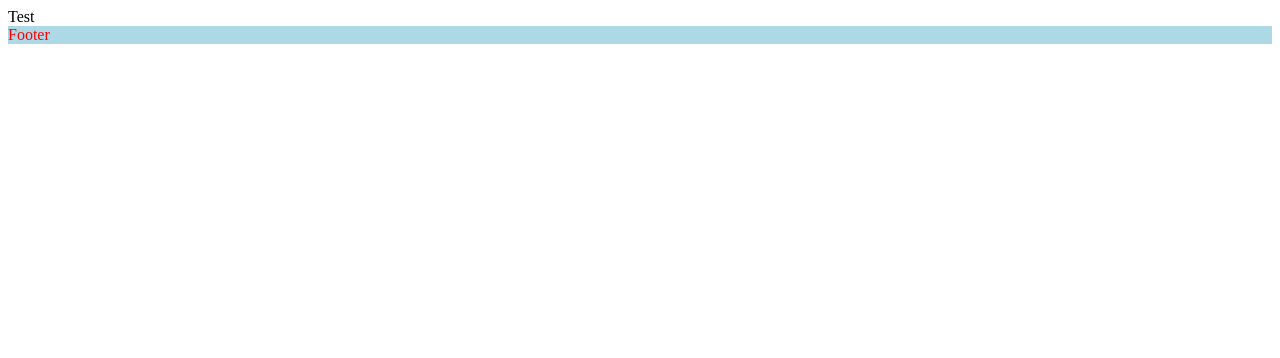
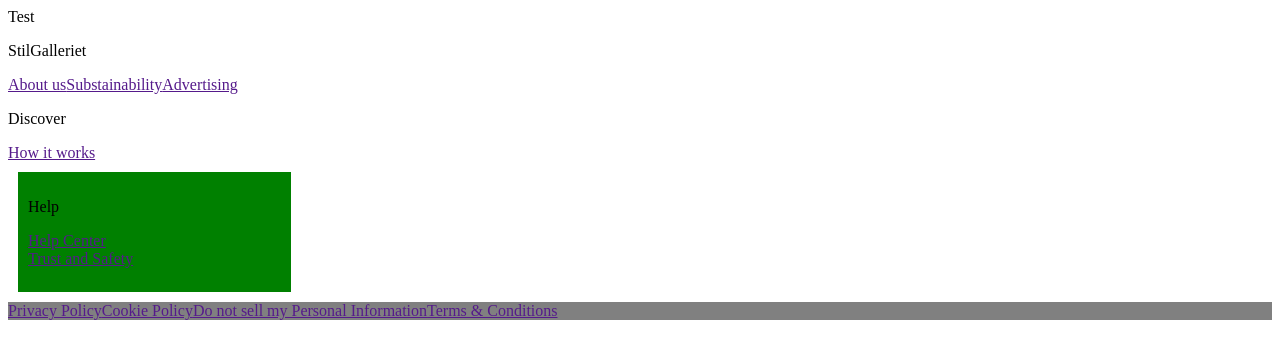
Before and after one commit to Ilhamfeysel/StilGalleriet, a React (Vite) app: page / in a window 1280 px wide. Shown: the top 358 px of the page. Built offline with nearby package versions, Linux system fonts and the light colour scheme.

Commit message:
Trying CSS module

```diff
--- a/src/components/Footer.jsx
+++ b/src/components/Footer.jsx
@@ -1,7 +1,49 @@
 import React from "react";
+import styles from "./Footer.module.css";
 
 const Footer = () => {
-  return <div style={{ color: "red", background: "lightblue" }}>Footer</div>;
+  const mystyle = {
+    display: "flex",
+    flexDirection: "column",
+  };
+
+  return (
+    <>
+      <div className="container">
+        <div className="box">
+          <p>StilGalleriet</p>
+          <a href="">About us</a>
+          <a href="">Substainability</a>
+          <a href="">Advertising</a>
+        </div>
+        <div className="box">
+          <p>Discover</p>
+          <a href="">How it works</a>
+        </div>
+        <div
+          style={{
+            background: "green",
+            padding: "10px",
+            margin: "10px",
+            display: "flex",
+            flexDirection: "column",
+            width: "20%",
+            height: "100px",
+          }}
+        >
+          <p>Help</p>
+          <a href="">Help Center</a>
+          <a href="">Trust and Safety</a>
+        </div>
+      </div>
+      <div style={{ background: "gray" }}>
+        <a href="">Privacy Policy</a>
+        <a href="">Cookie Policy</a>
+        <a href="">Do not sell my Personal Information</a>
+        <a href="">Terms & Conditions</a>
+      </div>
+    </>
+  );
 };
 
 export default Footer;
--- /dev/null
+++ b/src/components/Footer.module.css
@@ -0,0 +1,17 @@
+.container {
+  background: #d9d9d9;
+  display: flex;
+  flex-direction: row;
+  align-items: center;
+  justify-content: center;
+}
+
+.box {
+  color: aquamarine;
+  padding: 10px;
+  margin: 10px;
+  display: flex;
+  flex-direction: column;
+  width: 20%;
+  height: 100px;
+}
```
